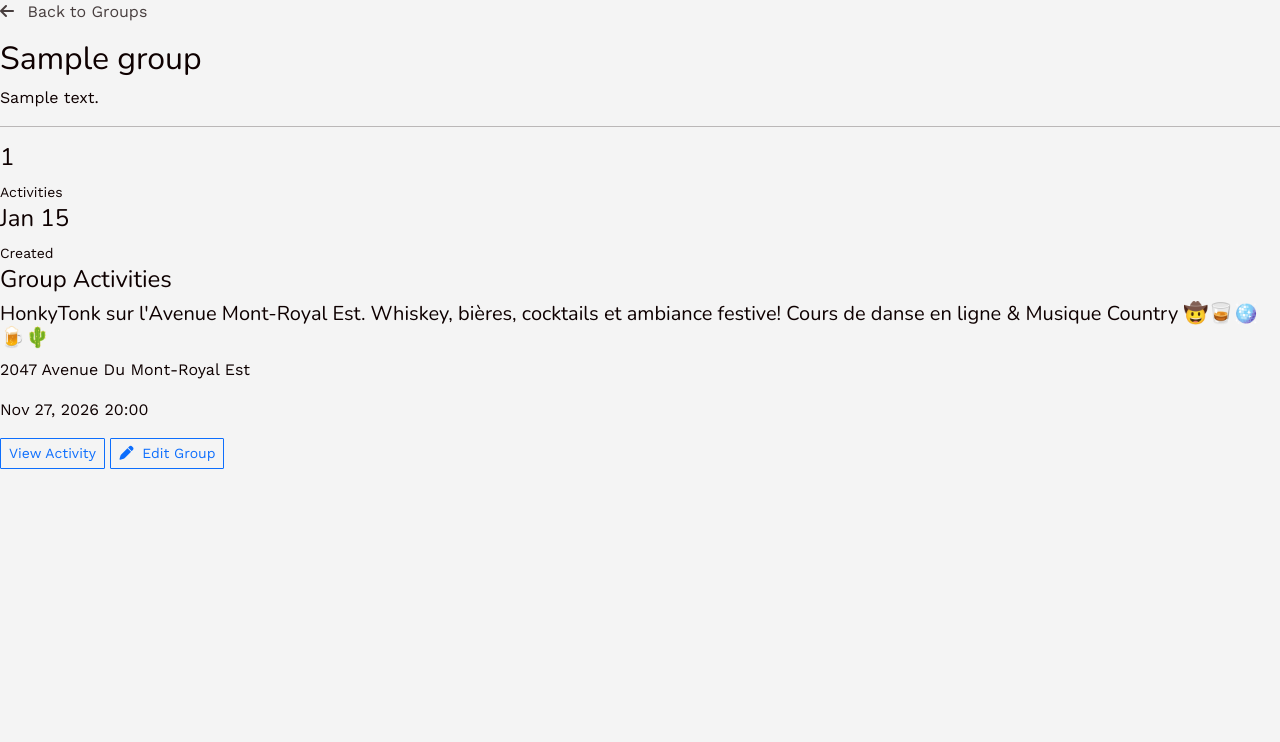
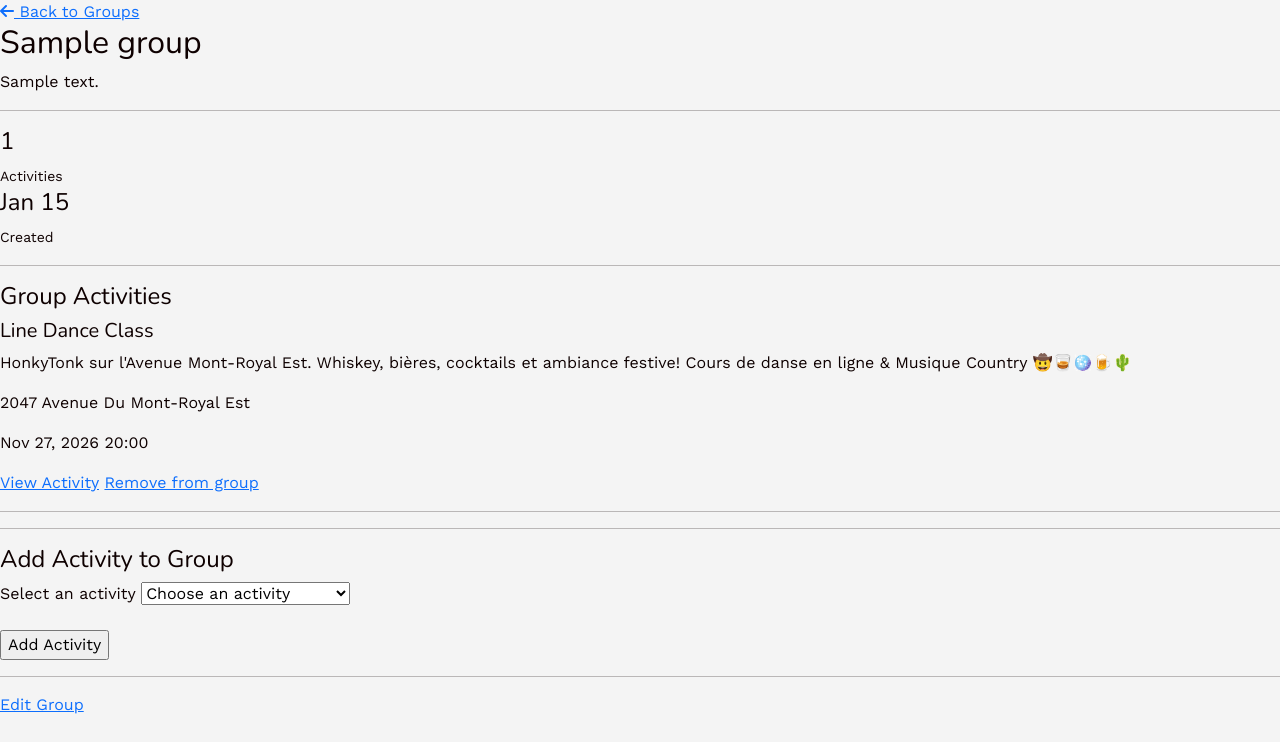
Before and after one commit to KateWright305/whatsupmtl, a Rails app: page /groups/1 in a window 1280 px wide. Shown: the part 58-800 px from the top of the page. Run offline with Rails 7, Linux system fonts and the light colour scheme; a user stored in the database is signed in; data comes from the database, SQL or seed files in the repository; tables that the repository leaves empty hold one stand-in row (values such as "Sample post"); style sheets or scripts are compiled from the project's sources; parts of the project's set-up code (start-up, migrations or seed data) failed here and were passed over; some libraries are stand-ins or nearby versions.

Commit message:
Update navigation

```diff
--- a/app/controllers/groups_controller.rb
+++ b/app/controllers/groups_controller.rb
@@ -1,6 +1,7 @@
 class GroupsController < ApplicationController
   def index
     @groups = Group.includes(:activities).order(created_at: :desc)
+    @activities = Activity.all
   end
 
   def new
@@ -20,6 +21,7 @@ class GroupsController < ApplicationController
 
   def show
     @group = Group.includes(:activities).find(params[:id])
+    @activities = Activity.where.not(id: @group.activities.ids)
   end
 
   def edit
@@ -36,6 +38,31 @@ class GroupsController < ApplicationController
     end
   end
 
+  def add_activity
+    @group = Group.find(params[:id])
+
+    activity_ids = params[:activity_ids] || []
+
+    activities = Activity.where(id: activity_ids)
+
+    activities.each do |activity|
+      unless @group.activities.exists?(id: activity.id)
+        @group.activities << activity
+      end
+    end
+
+    redirect_to groups_path, notice: "Activities successfully added to group."
+  end
+
+  def remove_activity
+    @group = Group.find(params[:id])
+    @activity = Activity.find(params[:activity_id])
+
+    @group.activities.delete(@activity)
+
+    redirect_to group_path(@group), notice: "Activity removed from group."
+  end
+
   private
 
   def set_group
--- a/app/views/activities/index.html.erb
+++ b/app/views/activities/index.html.erb
@@ -10,5 +10,7 @@
 
 <%= simple_form_for @chat do |f| %>
   <%= f.button :submit, "Chat now",
-  class: "btn btn-outline-primary btn-sm"%>
+  class: "btn btn-outline-primary btn-sm" %>
 <% end %>
+
+<%= render partial: "shared/button", locals: {text: "HELLO", path: "#"} %>
--- a/app/views/groups/show.html.erb
+++ b/app/views/groups/show.html.erb
@@ -1,73 +1,101 @@
-
 <div>
 
-      <%= link_to groups_path,
-          class: "text-decoration-none text-muted mb-3 d-inline-block" do %>
-        <i class="fa-solid fa-arrow-left me-2"></i>
+  <%= link_to groups_path do %>
+    <i class="fa-solid fa-arrow-left"></i>
     Back to Groups
   <% end %>
 
   <div>
-          <h2 >
-            <%= @group.name %>
-          </h2>
+    <h2><%= @group.name %></h2>
+    <p><%= @group.description %></p>
+  </div>
 
-          <p>
-            <%= @group.description %>
-          </p>
 </div>
-      </div>
+
 <hr>
 
 <div>
-          <h4 >
-            <%= @group.activities.size %>
-          </h4>
+  <h4><%= @group.activities.size %></h4>
   <small>Activities</small>
 </div>
 
 <div>
-          <h4 >
-            <%= @group.created_at.strftime("%b %d") %>
-          </h4>
+  <h4><%= @group.created_at.strftime("%b %d") %></h4>
   <small>Created</small>
 </div>
 
-    <h4 >Group Activities</h4>
+<hr>
+
+<h4>Group Activities</h4>
 
 <% @group.activities.each do |activity| %>
+
+  <div>
+
     <% if activity.photo.attached? %>
-            <%= image_tag activity.photo %>
+      <%= image_tag activity.photo, width: 150 %>
     <% end %>
 
-            <h5>
-              <%= activity.description %>
-            </h5>
+    <h5><%= activity.name %></h5>
+
+    <p><%= activity.description %></p>
+
+    <p><%= activity.location %></p>
 
     <p>
-
-              <%= activity.location %>
-            </p>
-
-            <p >
       <%= activity.starts_at&.strftime("%b %d, %Y %H:%M") %>
     </p>
 
-            <%= link_to "View Activity",
-                activity_path(activity),
-                class: "btn btn-outline-primary btn-sm" %>
+    <%= link_to "View Activity", activity_path(activity) %>
+
+    <%= link_to "Remove from group",
+                remove_activity_group_path(@group, activity_id: activity.id),
+                data: {
+                  turbo_method: :delete,
+                  turbo_confirm: "Remove this activity from the group?"
+                } %>
+
+  </div>
+
+  <hr>
+
 <% end %>
 
 <% if @group.activities.empty? %>
-      <span> No activities associated with this group yet. </span>
+  <p>No activities associated with this group yet.</p>
 <% end %>
 
+<hr>
+
+<h4>Add Activity to Group</h4>
+
+<% if @activities.any? %>
+
+  <%= form_with url: add_activity_group_path(@group),
+                method: :post,
+                local: true do %>
+
+    <div>
+      <%= label_tag :activity_id, "Select an activity" %>
+
+      <%= select_tag :activity_id,
+                     options_from_collection_for_select(@activities, :id, :name),
+                     prompt: "Choose an activity",
+                     required: true %>
     </div>
 
-  <%= link_to edit_group_path(@group),
-    class: "btn btn-outline-primary btn-sm" do %>
-  <i class="fa-solid fa-pen me-1"></i>
-  Edit Group
+    <br>
+
+    <%= submit_tag "Add Activity" %>
+
   <% end %>
 
-</div>
+<% else %>
+
+  <p>All activities are already associated with this group.</p>
+
+<% end %>
+
+<hr>
+
+<%= link_to "Edit Group", edit_group_path(@group) %>
--- a/app/views/profiles/show.html.erb
+++ b/app/views/profiles/show.html.erb
@@ -11,6 +11,7 @@
 
 <h2>Preferences</h2>
 <%= link_to "Edit preferences", edit_preferences_path %>
+
 <% if @preferences.any? %>
   <ul>
     <% @preferences.each do |type| %>
--- a/config/routes.rb
+++ b/config/routes.rb
@@ -4,7 +4,10 @@ Rails.application.routes.draw do
     post :save_groups, on: :member
     delete :remove_group, on: :member
   end
-  resources :groups
+  resources :groups do
+    post :add_activity, on: :member
+    delete :remove_activity, on: :member
+  end
   resources :chats, only: [:index, :show, :new, :create] do
     resources :messages, only: [:create]
   end
```
Also changed, not shown: app/views/groups/index.html.erb (+64 -10 lines), db/seeds.rb (+42 -0 lines). Lines whose indentation alone changed are shown as unchanged.
